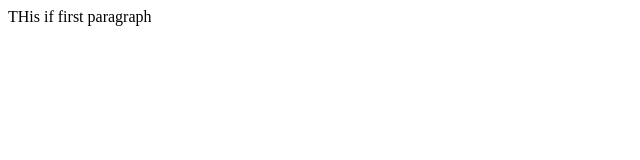
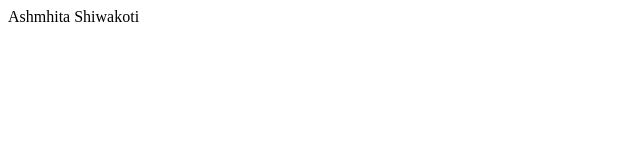
Before and after one commit to ashmitech/learn-python, a plain HTML site: page index.html in a window 1280 px wide. Shown: the full height of the page, 0-640 px from the left. Drawn offline with Linux system fonts and the light colour scheme.

Commit message:
Changed paragraph name

```diff
--- a/index.html
+++ b/index.html
@@ -1,3 +1,3 @@
 <p>
-    THis if first paragraph
+    Ashmhita Shiwakoti
 </p>
```
